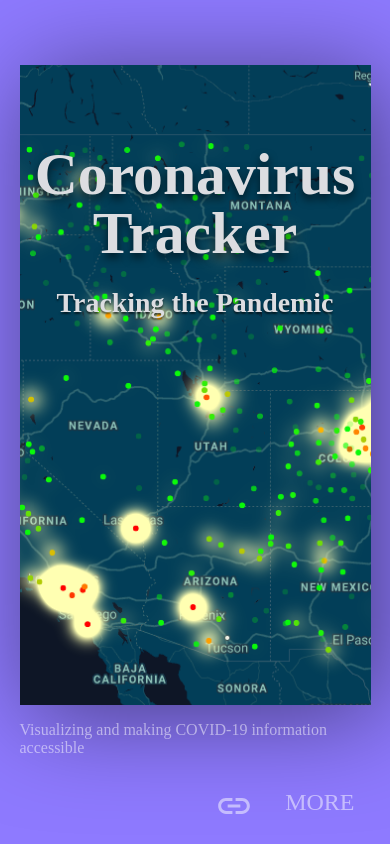
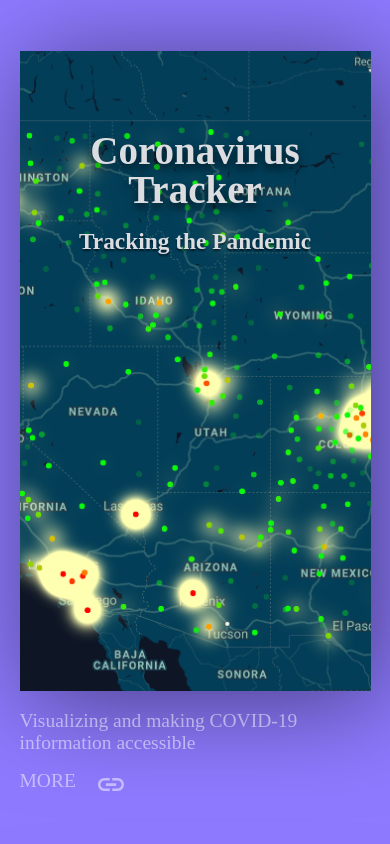
Before and after one commit to Sajantoor/sajantoor.github.io, a React (Create React App) app: page /projects in a window 390 px wide. Shown: the part 1440-2284 px from the top of the page. Built offline with nearby package versions, Linux system fonts and the light colour scheme.

Commit message:
:sparkles: Project component's responsive design is better

```diff
--- a/src/styles/projects.css
+++ b/src/styles/projects.css
@@ -195,9 +195,31 @@
 }
 
 
+@media only screen and (max-width: 900px) {
+    .caption {
+        display: block;
+        width: 100%;
+        margin-bottom: 0;
+    }
+
+    .more, .embed {
+        float: left;
+        display: block;
+        margin-left: 0;
+    }
+}
+
 @media only screen and (max-width: 600px) {
     .projects {
         padding: 25vh 5vw 0 5vw;
+    }
+
+    .projectTitle {
+        font-size: 10vw;
+    }
+
+    .projectSub {
+        font-size: 6vw;
     }
 
     .projectTitle, .projectSub {
@@ -208,11 +230,38 @@
     }
 
     .caption, .description {
-        font-size: 16px;
+        font-size: 5vw;
     }
 
     .titleMore, .subMore, .description {
-        padding-left: 2rem;
-        padding-right: 2rem;
+        padding-left: 4vw;
+        padding-right: 4vw;
+    }
+
+    .titleMore {
+        font-size: 10vw;
+    }
+
+    .subMore, .description, .more {
+        font-size: 5vw;
+    }
+
+    .embed {
+        height: 8vw;
+    }
+
+    .projectIcons svg {
+        margin: 5vw;
+        height: 10vw;
+
+    }
+
+    .projectIcons svg:first-of-type {
+        margin-left: 2vw;
+    }
+
+    .link {
+        margin-left: 4vw;
+        font-size: 5vw;
     }
 }
```
